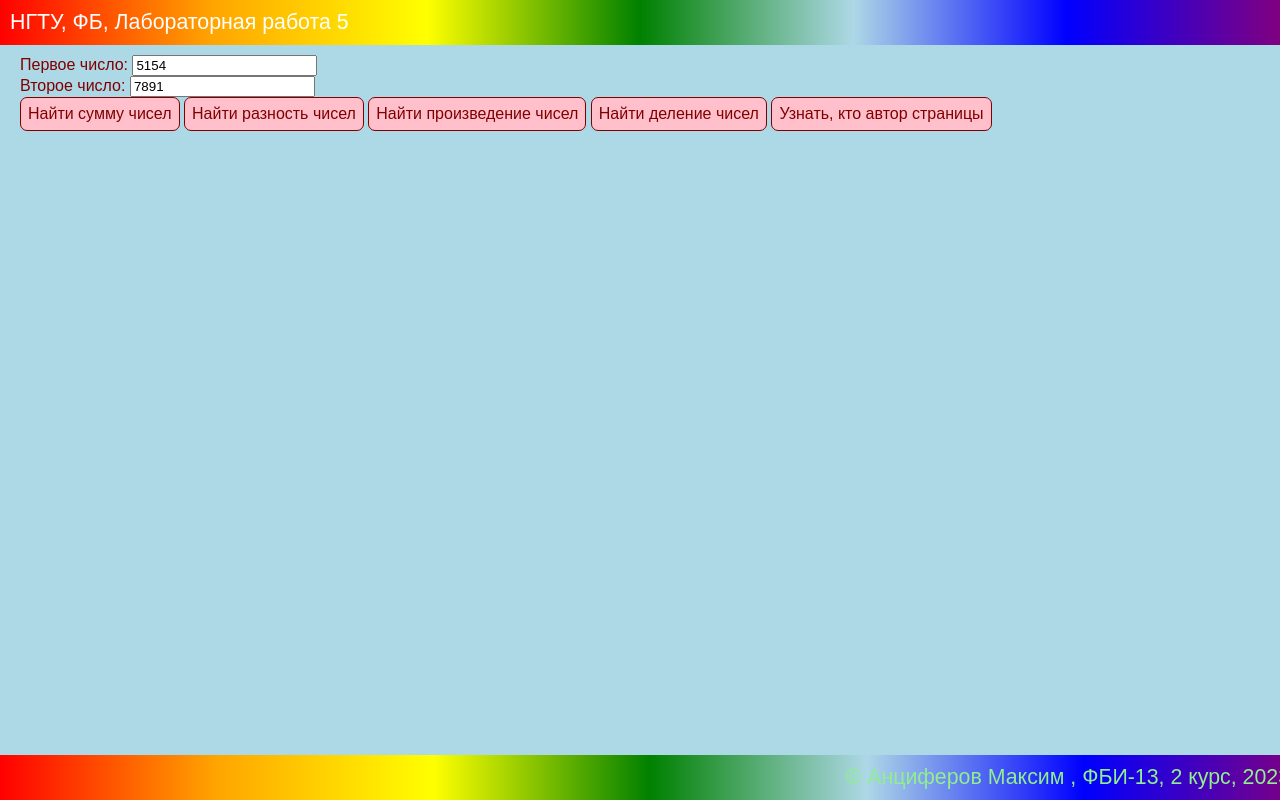
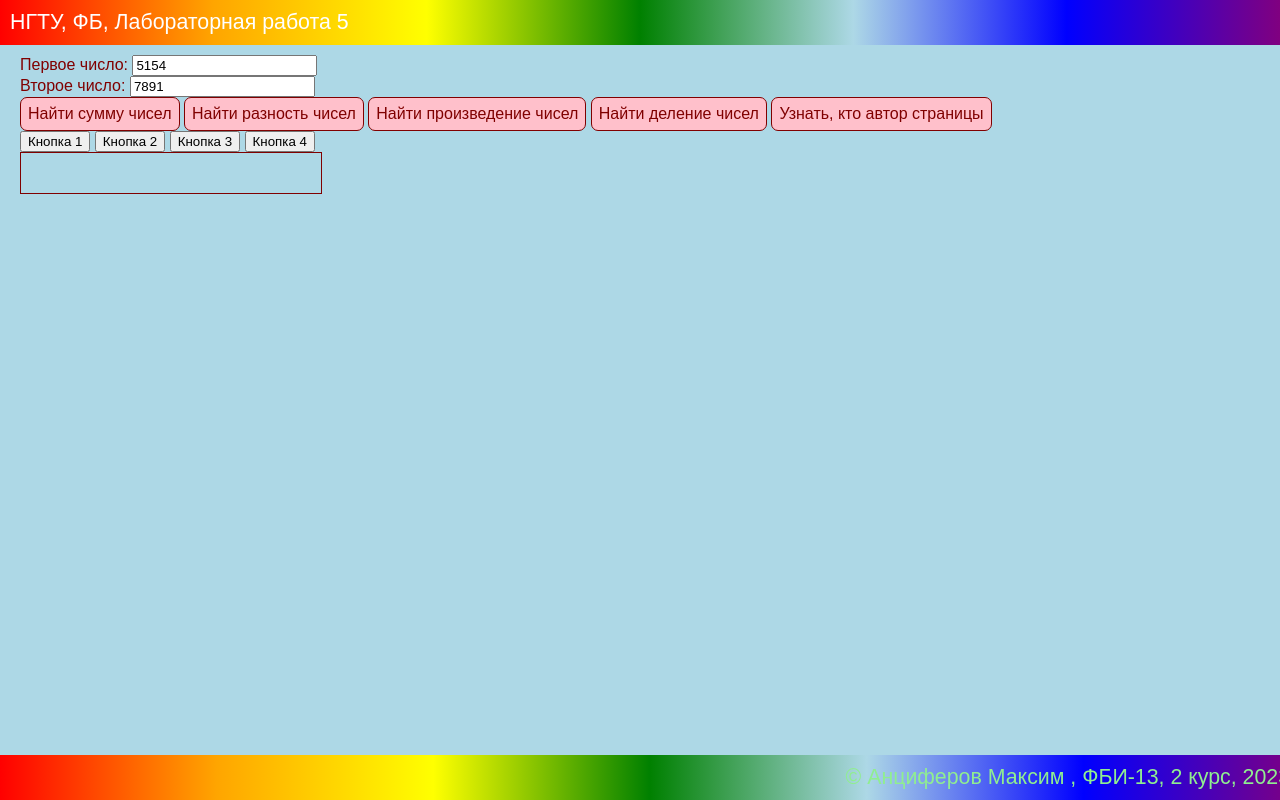
Before and after one commit to maks13nsk/web-programming-labs, a plain HTML site: page lab5.html in a window 1280 px wide. Drawn offline with Linux system fonts and the light colour scheme.

Commit message:
Изменения блока

```diff
--- a/lab5.html
+++ b/lab5.html
@@ -42,6 +42,11 @@
         function showAuthor()
             let author = 'Здравствуйте, данная страница является лучшей.\nАвтор страницы:\nАнциферов Максим Дмитриевич'
             alert(author)
+            function changeOutput(buttonNum, backColor, textColor){
+            let output = document.getElementById('output');
+            output.innerHTML = 'Нажата кнопка ' + buttonNum;
+            output.style.backgroundColor = backColor;
+            output.style.color = textColor;
         }
     </script>
     <style>
@@ -52,6 +57,11 @@
             border-radius: 7px;
             padding: 7px;
             background-color: pink;
+        }
+        #output {
+            border: 1px solid;
+            width: 300px;
+            height: 40px;
         }
     </style>
 </head>
@@ -69,6 +79,14 @@
         <div class="message" onclick="showUm()">Найти произведение чисел</div>
         <div class="message" onclick="showDel()">Найти деление чисел</div>
         <div class="message" onclick="showAuthor()">Узнать, кто автор страницы</div>
+        <div>
+            <input type="button" value="Кнопка 1" onclick="changeOutput(1, 'red', 'yellow')">
+            <input type="button" value="Кнопка 2" onclick="changeOutput(1, 'blue', 'white')">
+            <input type="button" value="Кнопка 3" onclick="changeOutput(1, 'pink', 'black')">
+            <input type="button" value="Кнопка 4" onclick="changeOutput(1, 'yellow', 'green')">
+        </div>
+
+        <div id="output"></div>
     </main>
 
     <footer onclick="showAuthor()">
```
